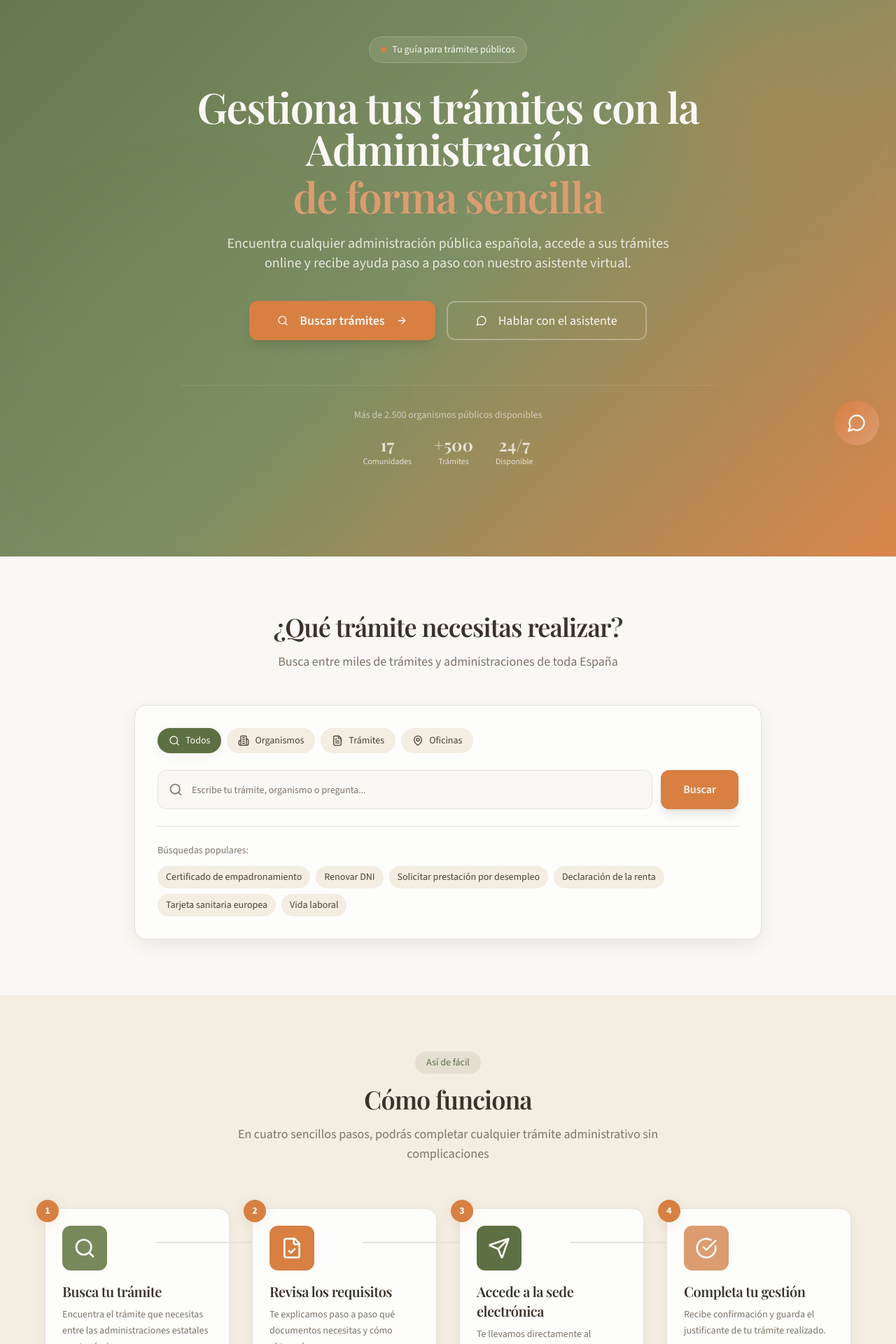
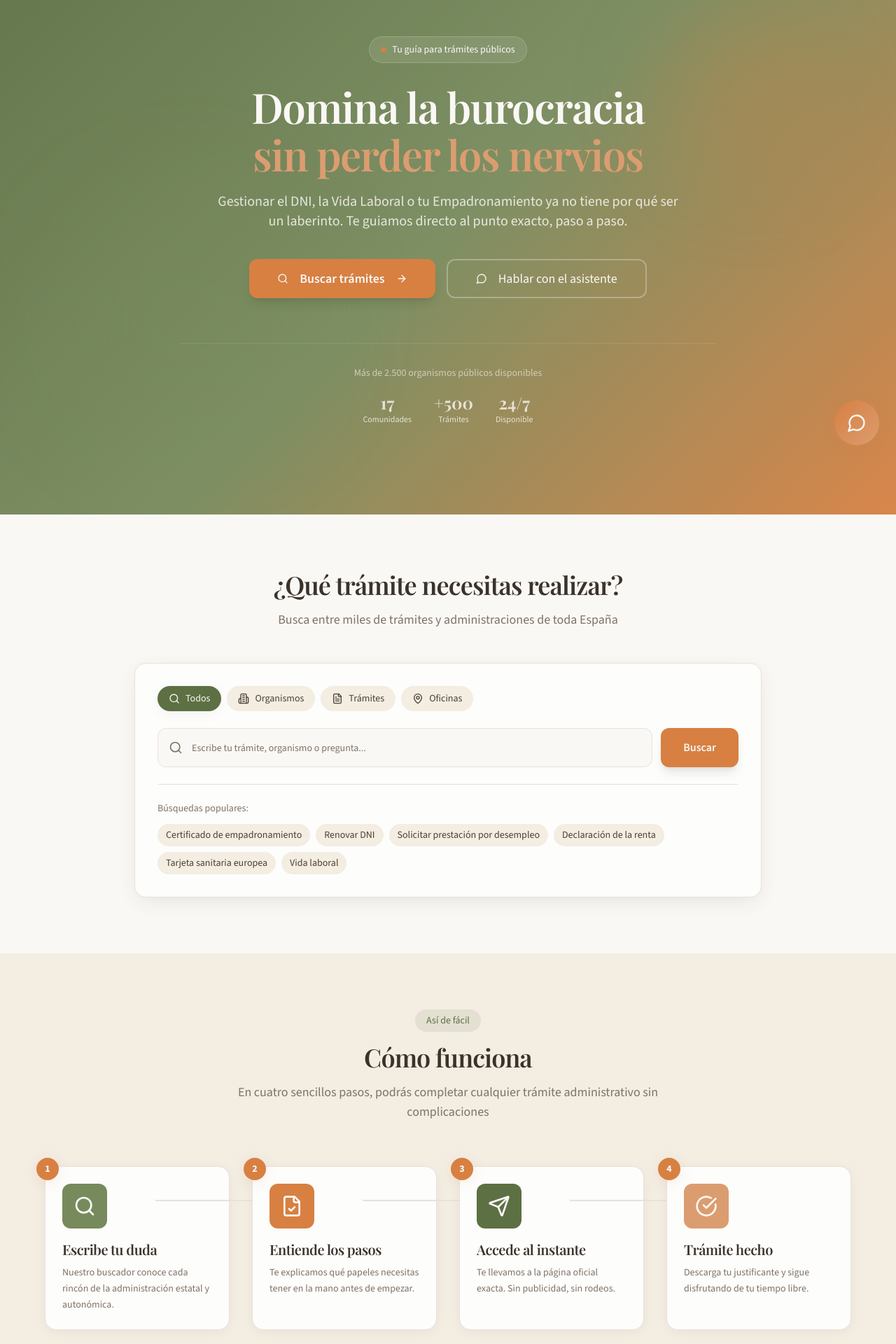
Before and after one commit to Rocamar/Tramites_adminitrativos, a React (Vite) app: page / in a window 1280 px wide. Shown: the part 140-2060 px from the top of the page at 70% size. Built offline with nearby package versions, Linux system fonts and the light colour scheme; the HTML template or start-up script is replaced by a standard one.

Commit message:
Update persuasive content and brand persona

```diff
--- a/src/components/ChatAssistant.tsx
+++ b/src/components/ChatAssistant.tsx
@@ -12,15 +12,15 @@ interface Message {
 const initialMessages: Message[] = [
   {
     id: 1,
-    text: "¡Hola! Soy tu asistente para trámites administrativos. ¿En qué puedo ayudarte hoy?",
+    text: "¡Hola! Soy tu guía experto. ¿Estás perdido en alguna sede electrónica o necesitas saber qué documentos llevar para tu cita? Dime qué buscas y te lo aclaro en segundos.",
     isBot: true,
   },
 ];
 
 const quickQuestions = [
-  "¿Cómo renuevo el DNI?",
-  "Necesito un certificado de empadronamiento",
-  "¿Dónde solicito la vida laboral?",
+  "¿Cómo renuevo el DNI sin cita?",
+  "Papeles para el empadronamiento",
+  "¿Dónde está mi vida laboral?",
 ];
 
 const ChatAssistant = () => {
@@ -44,7 +44,7 @@ const ChatAssistant = () => {
     setTimeout(() => {
       const botResponse: Message = {
         id: messages.length + 2,
-        text: "Gracias por tu consulta. Estoy buscando la información que necesitas sobre ese trámite. Te explicaré los pasos a seguir y los documentos que necesitarás.",
+        text: "Entiendo perfectamente. Esa página oficial puede ser un lío. Dame un segundo y te busco el enlace directo y la lista de documentos que no te pueden faltar.",
         isBot: true,
       };
       setMessages((prev) => [...prev, botResponse]);
@@ -60,9 +60,8 @@ const ChatAssistant = () => {
       {/* Chat button */}
       <button
         onClick={() => setIsOpen(true)}
-        className={`fixed bottom-6 right-6 z-50 w-16 h-16 rounded-full gradient-accent shadow-accent flex items-center justify-center transition-all duration-300 hover:scale-105 ${
-          isOpen ? "opacity-0 pointer-events-none" : "opacity-100"
-        }`}
+        className={`fixed bottom-6 right-6 z-50 w-16 h-16 rounded-full gradient-accent shadow-accent flex items-center justify-center transition-all duration-300 hover:scale-105 ${isOpen ? "opacity-0 pointer-events-none" : "opacity-100"
+          }`}
         aria-label="Abrir asistente"
       >
         <MessageCircle className="h-7 w-7 text-accent-foreground" />
@@ -70,11 +69,10 @@ const ChatAssistant = () => {
 
       {/* Chat window */}
       <div
-        className={`fixed bottom-6 right-6 z-50 w-[380px] max-w-[calc(100vw-48px)] bg-card rounded-2xl shadow-medium border border-border overflow-hidden transition-all duration-300 ${
-          isOpen
+        className={`fixed bottom-6 right-6 z-50 w-[380px] max-w-[calc(100vw-48px)] bg-card rounded-2xl shadow-medium border border-border overflow-hidden transition-all duration-300 ${isOpen
             ? "opacity-100 translate-y-0"
             : "opacity-0 translate-y-4 pointer-events-none"
-        }`}
+          }`}
       >
         {/* Header */}
         <div className="gradient-hero p-4 flex items-center justify-between">
@@ -104,11 +102,10 @@ const ChatAssistant = () => {
               className={`flex gap-2 ${message.isBot ? "" : "flex-row-reverse"}`}
             >
               <div
-                className={`w-8 h-8 rounded-full flex items-center justify-center flex-shrink-0 ${
-                  message.isBot
+                className={`w-8 h-8 rounded-full flex items-center justify-center flex-shrink-0 ${message.isBot
                     ? "bg-primary text-primary-foreground"
                     : "bg-terracotta text-accent-foreground"
-                }`}
+                  }`}
               >
                 {message.isBot ? (
                   <Bot className="h-4 w-4" />
@@ -117,11 +114,10 @@ const ChatAssistant = () => {
                 )}
               </div>
               <div
-                className={`max-w-[80%] px-4 py-2.5 rounded-2xl text-sm ${
-                  message.isBot
+                className={`max-w-[80%] px-4 py-2.5 rounded-2xl text-sm ${message.isBot
                     ? "bg-card text-foreground rounded-tl-none border border-border"
                     : "bg-primary text-primary-foreground rounded-tr-none"
-                }`}
+                  }`}
               >
                 {message.text}
               </div>
--- a/src/components/Hero.tsx
+++ b/src/components/Hero.tsx
@@ -21,13 +21,13 @@ const Hero = () => {
 
           {/* Headline */}
           <h1 className="font-display text-4xl md:text-5xl lg:text-6xl text-primary-foreground mb-6 animate-fade-up" style={{ animationDelay: '0.1s' }}>
-            Gestiona tus trámites con la Administración
-            <span className="block mt-2 text-terracotta-light">de forma sencilla</span>
+            Domina la burocracia
+            <span className="block mt-2 text-terracotta-light">sin perder los nervios</span>
           </h1>
 
           {/* Subtitle */}
           <p className="text-lg md:text-xl text-primary-foreground/85 mb-10 max-w-2xl mx-auto animate-fade-up" style={{ animationDelay: '0.2s' }}>
-            Encuentra cualquier administración pública española, accede a sus trámites online y recibe ayuda paso a paso con nuestro asistente virtual.
+            Gestionar el DNI, la Vida Laboral o tu Empadronamiento ya no tiene por qué ser un laberinto. Te guiamos directo al punto exacto, paso a paso.
           </p>
 
           {/* CTA Buttons */}
--- a/src/components/HowItWorks.tsx
+++ b/src/components/HowItWorks.tsx
@@ -3,26 +3,26 @@ import { Search, FileCheck, Send, CheckCircle } from "lucide-react";
 const steps = [
   {
     icon: Search,
-    title: "Busca tu trámite",
-    description: "Encuentra el trámite que necesitas entre las administraciones estatales y autonómicas.",
+    title: "Escribe tu duda",
+    description: "Nuestro buscador conoce cada rincón de la administración estatal y autonómica.",
     color: "bg-olive-light",
   },
   {
     icon: FileCheck,
-    title: "Revisa los requisitos",
-    description: "Te explicamos paso a paso qué documentos necesitas y cómo obtenerlos.",
+    title: "Entiende los pasos",
+    description: "Te explicamos qué papeles necesitas tener en la mano antes de empezar.",
     color: "bg-terracotta",
   },
   {
     icon: Send,
-    title: "Accede a la sede electrónica",
-    description: "Te llevamos directamente al formulario oficial de la administración correspondiente.",
+    title: "Accede al instante",
+    description: "Te llevamos a la página oficial exacta. Sin publicidad, sin rodeos.",
     color: "bg-olive",
   },
   {
     icon: CheckCircle,
-    title: "Completa tu gestión",
-    description: "Recibe confirmación y guarda el justificante de tu trámite realizado.",
+    title: "Trámite hecho",
+    description: "Descarga tu justificante y sigue disfrutando de tu tiempo libre.",
     color: "bg-terracotta-light",
   },
 ];
--- a/src/components/TrustSection.tsx
+++ b/src/components/TrustSection.tsx
@@ -3,23 +3,23 @@ import { Shield, Lock, Clock, Award } from "lucide-react";
 const trustItems = [
   {
     icon: Shield,
-    title: "Fuentes oficiales",
-    description: "Toda la información proviene directamente de las sedes electrónicas oficiales.",
+    title: "100% Verificado",
+    description: "Conectamos directamente con las sedes oficiales para garantizar información real.",
   },
   {
     icon: Lock,
-    title: "Privacidad garantizada",
-    description: "No almacenamos tus datos personales. Tú controlas tu información.",
+    title: "Privacidad Blindada",
+    description: "No almacenamos tus datos. Tu gestión ocurre entre tú y la administración.",
   },
   {
     icon: Clock,
-    title: "Información actualizada",
-    description: "Nuestro equipo revisa y actualiza los procedimientos regularmente.",
+    title: "Sin Rodeos",
+    description: "Te guiamos al enlace exacto del trámite, ahorrándote horas de búsqueda.",
   },
   {
     icon: Award,
-    title: "Sin intermediarios",
-    description: "Te conectamos directamente con la administración, sin costes adicionales.",
+    title: "Fácil para Humanos",
+    description: "Traducimos el lenguaje oficial a pasos sencillos que todos entendemos.",
   },
 ];
 
```
